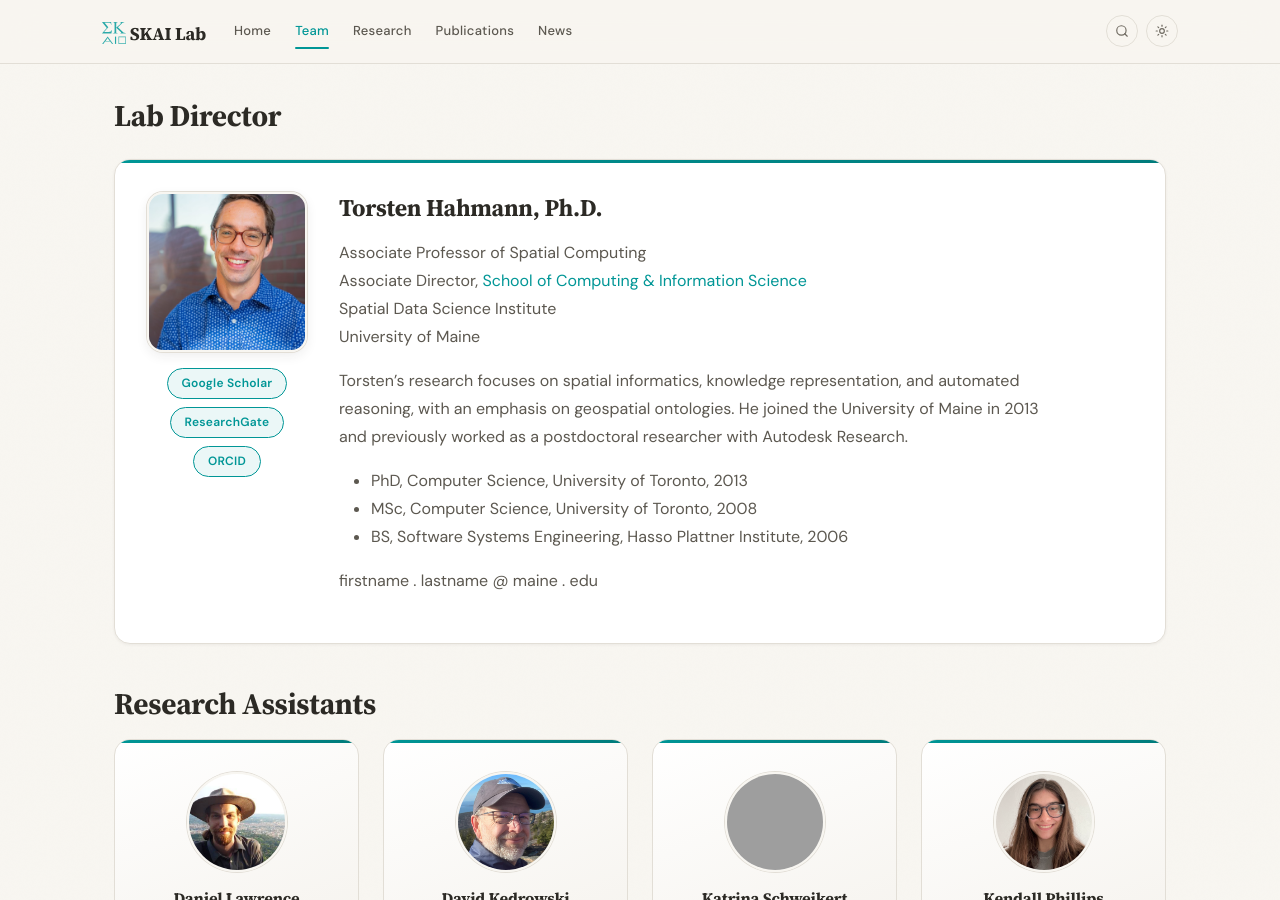
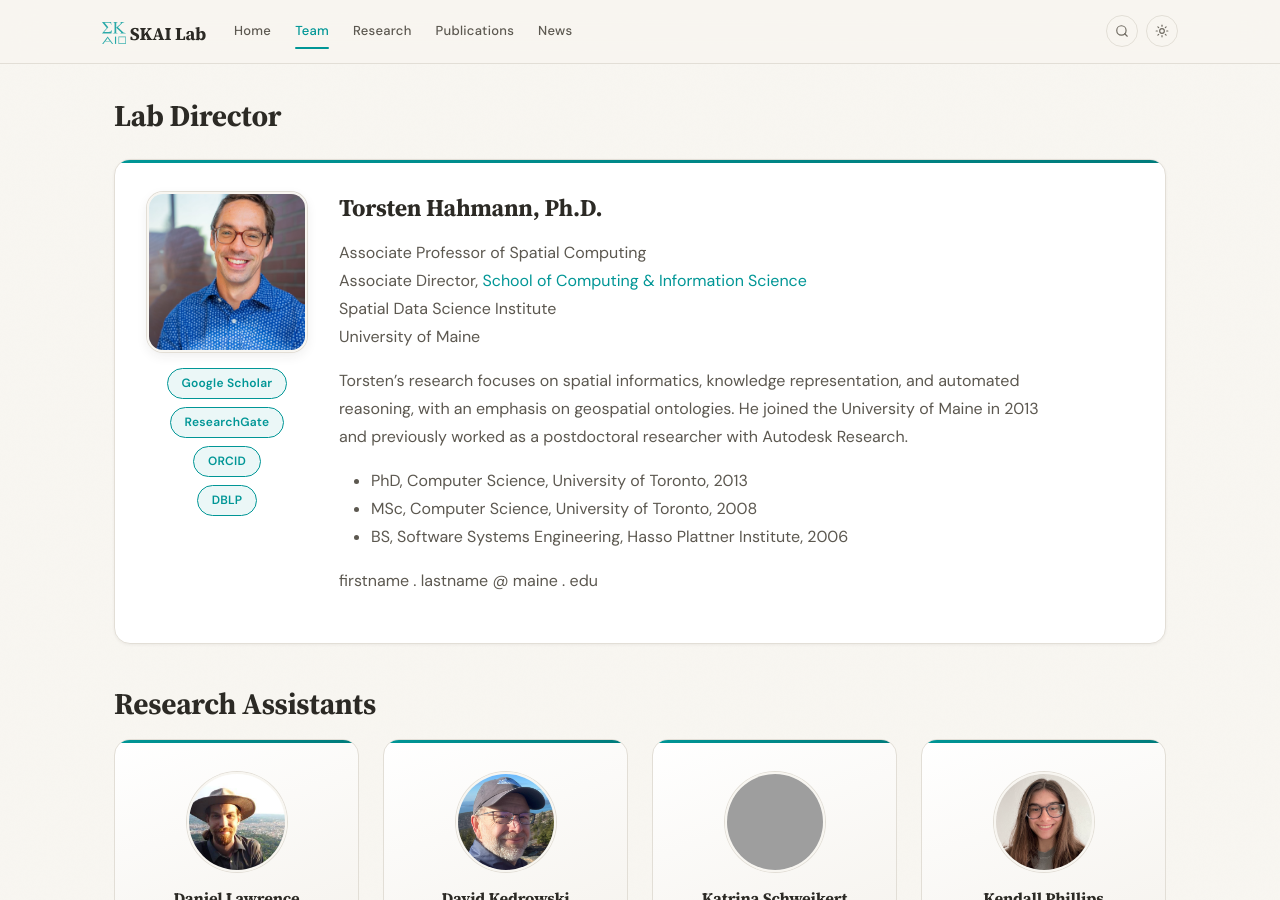
Before and after one commit to theSKAILab/theSKAILab.github.io, a Jekyll site: the page built from _pages/team.md, in a window 1280 px wide and 900 px high. Built offline with Jekyll 4.4.1, drawn with Linux system fonts in a browser that asks for light colours; grey boxes are pictures that could not be loaded.

Commit message:
Add DBLP link for director in team page

```diff
--- a/_pages/team.md
+++ b/_pages/team.md
@@ -52,6 +52,9 @@ permalink: /team/
 {% endif %}
 {% if director.orcid and director.orcid != "" %}
 <a href="{{ director.orcid | escape }}" class="chip">ORCID</a>
+{% endif %}
+{% if director.dblp and director.dblp != "" %}
+<a href="{{ director.dblp | escape }}" class="chip">DBLP</a>
 {% endif %}
 </div>
 </div>
```
